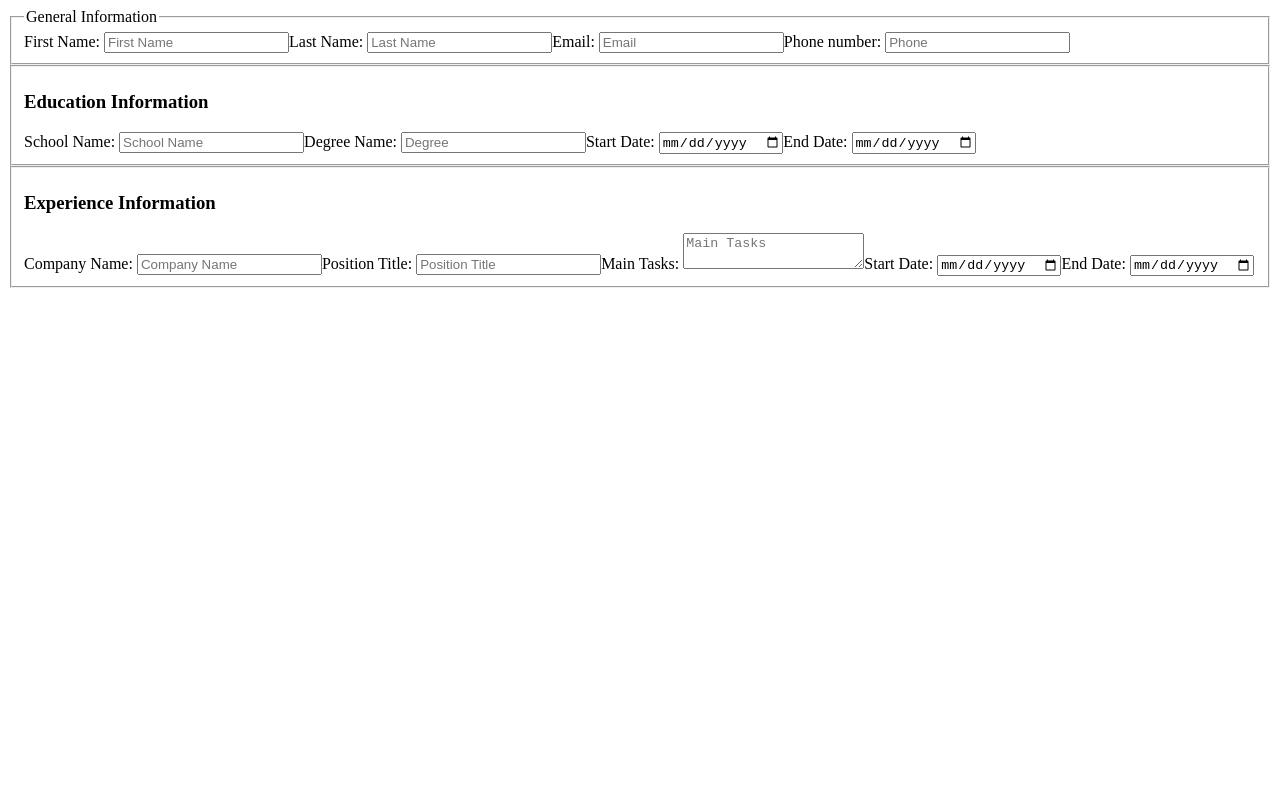
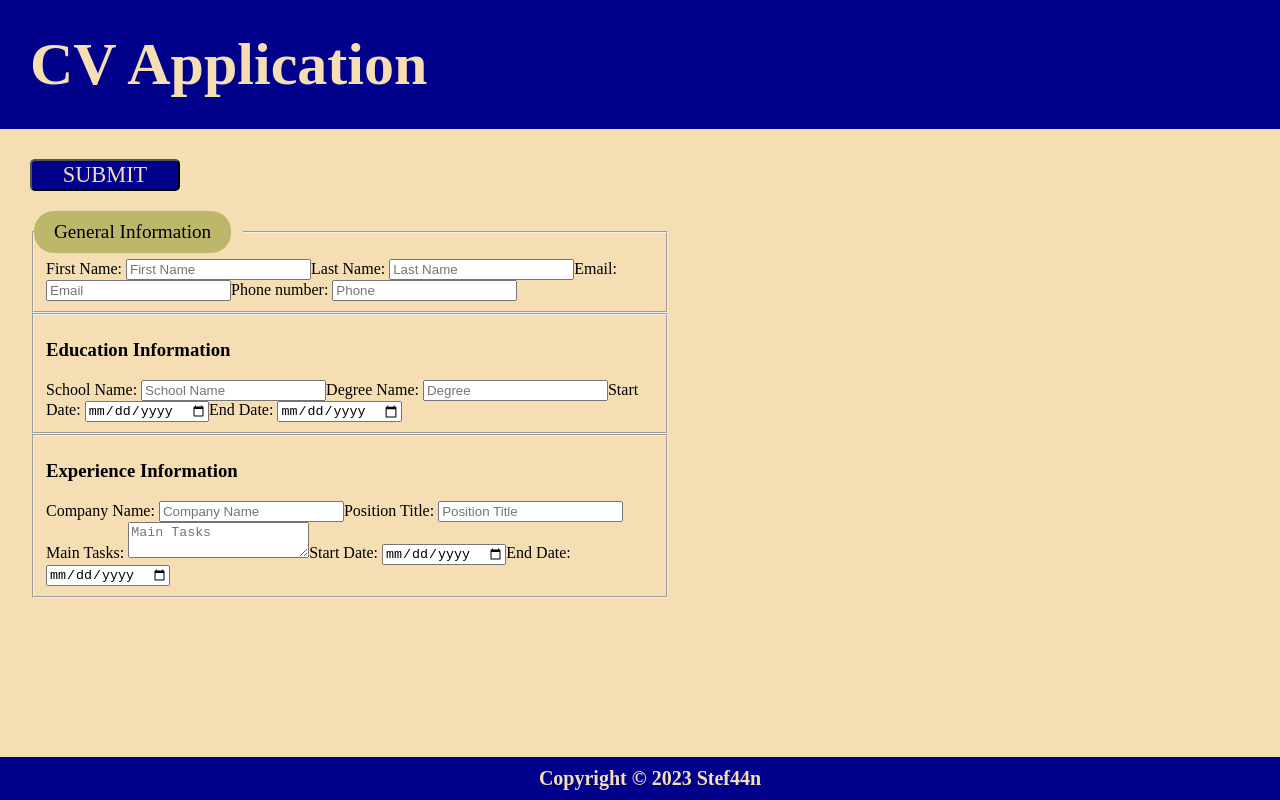
Before and after one commit to stef44n/cv-application, a React (Create React App) app in the folder cv-project/: page / in a window 1280 px wide. Built offline with nearby package versions, Linux system fonts and the light colour scheme; a web font is replaced by a local one.

Commit message:
Add submit button and pass `isSubmitted` props

```diff
--- a/cv-project/src/App.js
+++ b/cv-project/src/App.js
@@ -2,70 +2,45 @@ import React from "react";
 import General from "./components/General";
 import Education from "./components/Education";
 import Experience from "./components/Experience";
+import Header from "./components/Header";
+import Footer from "./components/Footer";
 // import uniqid from "uniqid";
+import "./styles/App.css";
 
 export default class App extends React.Component {
+    constructor(props) {
+        super(props);
+
+        this.state = {
+            submitted: false,
+        };
+    }
+
+    submitData = (event) => {
+        event.preventDefault();
+
+        this.setState((prevState) => {
+            return {
+                submitted: prevState.submitted ? false : true,
+            };
+        });
+        // return console.log("clicked", this.state);
+    };
+
     render() {
         return (
-            <div>
-                <form>
-                    <General />
+            <div className="page">
+                <Header />
+                <form className="whole-form" onSubmit={this.submitData}>
+                    <button>{this.state.submitted ? "EDIT" : "SUBMIT"}</button>
+                    <General isSubmitted={this.state.submitted} />
 
-                    <Education />
+                    <Education isSubmitted={this.state.submitted} />
 
-                    <Experience />
+                    <Experience isSubmitted={this.state.submitted} />
                 </form>
+                <Footer />
             </div>
         );
     }
 }
-
-// class App extends React.Component {
-//     constructor() {
-//         super();
-
-//         this.state = {
-//             task: { text: "", id: uniqid() },
-//             tasks: [],
-//         };
-//     }
-
-//     handleChange = (e) => {
-//         this.setState({
-//             task: {
-//                 text: e.target.value,
-//                 id: this.state.task.id,
-//             },
-//         });
-//     };
-
-//     onSubmitTask = (e) => {
-//         e.preventDefault();
-//         this.setState({
-//             tasks: this.state.tasks.concat(this.state.task),
-//             task: { text: "", id: uniqid() },
-//         });
-//     };
-
-//     render() {
-//         const { task, tasks } = this.state;
-
-//         return (
-//             <div className="App">
-//                 <form onSubmit={this.onSubmitTask}>
-//                     <label>Enter task</label>
-//                     <input
-//                         onChange={this.handleChange}
-//                         value={task.text}
-//                         type="text"
-//                         id="taskInput"
-//                     />
-//                     <button type="submit">Add task</button>
-//                 </form>
-//                 <Overview tasks={tasks} />
-//             </div>
-//         );
-//     }
-// }
-
-// export default App;
```
